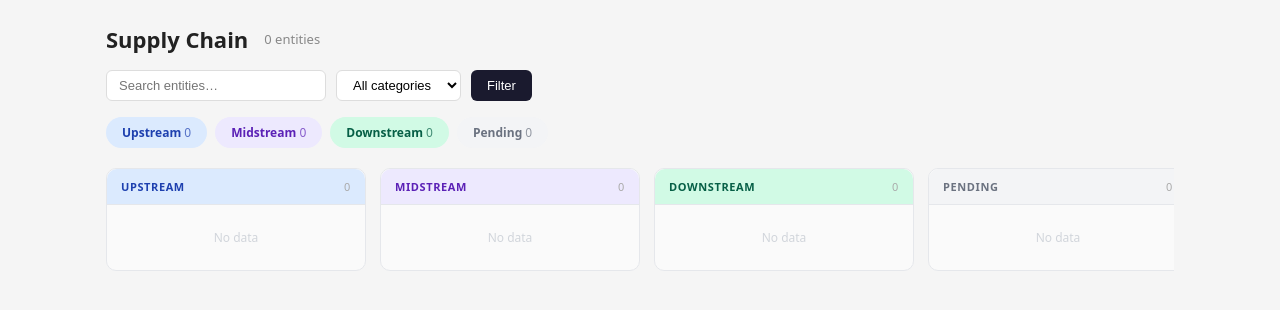
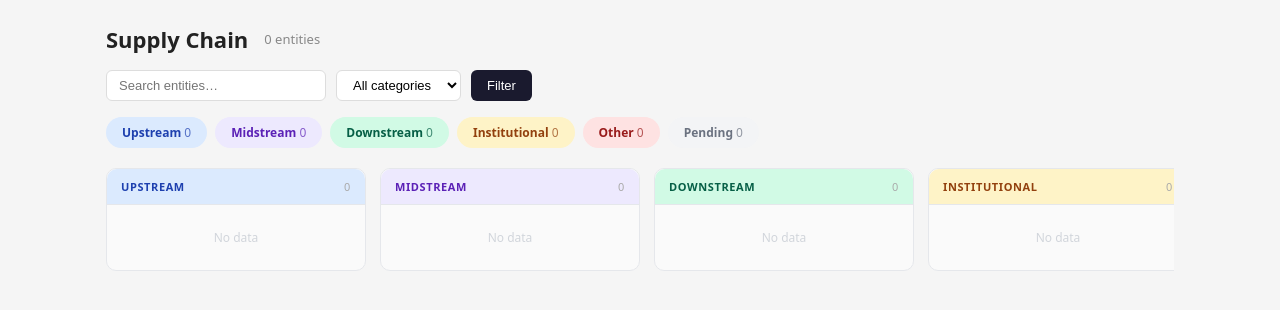
Before and after one commit to lluisforeman-dev/forespace, a Django app: page /curation/supply-chain/ in a window 1280 px wide. Shown: the part 48-358 px from the top of the page. Run offline with Django 4.2, Linux system fonts and the light colour scheme; the visitor is signed in with stand-in values (Sample User, id 1); data that the repository does not hold is empty; parts of the project's set-up code (start-up, migrations or seed data) failed here and were passed over; some libraries are stand-ins or nearby versions.

Commit message:
feat: redesign supply chain taxonomy with proper market-segment LEVEL2
LEVEL1: upstream | midstream | downstream | institutional | other
LEVEL2 maps to market segments not internal subsystem categories.

Co-Authored-By: Claude Sonnet 4.6 <noreply@anthropic.com>

```diff
--- a/curation/views.py
+++ b/curation/views.py
@@ -960,11 +960,21 @@ def classify_supply_chain_all(request):
             .filter(attribute_id='value_chain_tier', superseded_at__isnull=True)
             .values_list('entity_id', flat=True)
         )
-        # Entities whose tier still contains '.other.' — need reclassification
+        # Old-vocab tiers (flat or containing old level2 values) — need reclassification
+        _OLD_LEVEL2 = (
+            'propulsion', 'structures', 'avionics', 'software', 'launch', 'comms',
+            'earth_observation', 'ground_segment', 'navigation', 'power', 'thermal',
+            'manufacturing', 'instruments', 'robotics', 'life_support', 're_entry',
+            'services', 'data', 'finance', 'testing', 'integration', '.other.',
+        )
+        from django.db.models import Q as _Q
+        old_vocab_q = _Q()
+        for _old in _OLD_LEVEL2:
+            old_vocab_q |= _Q(value_text__contains=f'.{_old}.')
         has_other_tier = set(
             Assertion.objects
-            .filter(attribute_id='value_chain_tier', value_text__contains='.other.',
-                    superseded_at__isnull=True)
+            .filter(attribute_id='value_chain_tier', superseded_at__isnull=True)
+            .filter(old_vocab_q)
             .values_list('entity_id', flat=True)
         )
         has_output = set(
@@ -1423,12 +1433,15 @@ def map_data(request):
 
 _SUPPLY_PREDICATES = ['supplies', 'contracted_by', 'customer_of', 'manufactures', 'launches_for', 'launched_payload']
 
-_LEVELS = ['upstream', 'midstream', 'downstream']
-_LEVEL_LABELS = {'upstream': 'Upstream', 'midstream': 'Midstream', 'downstream': 'Downstream'}
-_ALL_LANES = ['upstream', 'midstream', 'downstream', 'pending']
+_LEVELS = ['upstream', 'midstream', 'downstream', 'institutional', 'other']
+_LEVEL_LABELS = {
+    'upstream': 'Upstream', 'midstream': 'Midstream', 'downstream': 'Downstream',
+    'institutional': 'Institutional', 'other': 'Other',
+}
+_ALL_LANES = ['upstream', 'midstream', 'downstream', 'institutional', 'other', 'pending']
 _LANE_LABELS = {
-    'upstream': 'Upstream', 'midstream': 'Midstream',
-    'downstream': 'Downstream', 'pending': 'Pending',
+    'upstream': 'Upstream', 'midstream': 'Midstream', 'downstream': 'Downstream',
+    'institutional': 'Institutional', 'other': 'Other', 'pending': 'Pending',
 }
 
 # Map old flat tiers to levels for backward compat
--- a/ingest/tasks/research.py
+++ b/ingest/tasks/research.py
@@ -1058,19 +1058,46 @@ def extract_supply_chain(entity_id: str):
 _CLASSIFY_SC_PROMPT = """\
 You are classifying a space-industry organisation into supply chain tier paths based on its outputs.
 
-Given the list of outputs below, assign one or more hierarchical tier paths in the format LEVEL1.LEVEL2.specifics:
-  LEVEL1: upstream | midstream | downstream
-  LEVEL2: propulsion | structures | avionics | software | launch | comms |
-          earth_observation | ground_segment | navigation | power | thermal |
-          manufacturing | instruments | robotics | life_support | re_entry |
-          services | data | finance | testing | integration
-  specifics: short free-text descriptor (e.g. electric_ion, heavy_lift, optical_imagery)
+Use the format LEVEL1.LEVEL2.specifics where LEVEL1.LEVEL2 must be one of the valid combinations below.
+specifics is a short snake_case free-text descriptor of the specific product or service (e.g. ion_thrusters, heavy_lift, optical_imagery).
+
+Valid LEVEL1.LEVEL2 combinations:
+  upstream.satellites          — complete satellite platforms (commercial, military, scientific)
+  upstream.spacecraft          — crewed capsules, cargo vessels, deep-space probes
+  upstream.payloads            — instruments, sensors, telescopes, science packages
+  upstream.robotics            — rovers, landers, robotic arms, autonomous systems
+  upstream.habitats            — space stations, orbital modules, surface bases
+  upstream.components          — subsystem hardware: propulsion, avionics, structures, power, thermal, comms hardware
+  upstream.manufacturing_systems — ground assembly, cleanroom, and testing equipment
+
+  midstream.launchers          — rockets and launch vehicles
+  midstream.spaceports         — launch sites, pads, integration facilities
+  midstream.ground_stations    — antenna arrays, downlink and uplink facilities
+  midstream.mission_operations — command and control, flight dynamics, tracking
+  midstream.in_orbit_services  — refuelling, maintenance, active debris removal
+  midstream.space_logistics    — orbital transfer vehicles, space tugs, cargo delivery
+  midstream.relay_networks     — inter-satellite links, deep-space relay architecture
+
+  downstream.earth_observation — remote sensing, environmental monitoring, meteorology
+  downstream.telecommunications — satellite internet, broadcasting, secure radio
+  downstream.navigation        — GNSS, positioning, timing services
+  downstream.data_analytics    — geospatial intelligence, AI processing, value-added data services
+
+  institutional.government_agency   — national space agencies (NASA, ESA, JAXA …)
+  institutional.research            — universities, research labs, R&D organisations
+  institutional.regulatory          — regulators, standards bodies, spectrum authorities
+  institutional.military            — defence and intelligence space programmes
+  institutional.funding             — grants, public funding bodies, investment programmes
+
+  other.finance                — venture capital, private equity, space-focused investors
+  other.consulting             — advisory, strategy, engineering consultancies
+  other.media                  — media, news, industry analysis
 
 Rules:
-- Derive ONLY from the outputs listed. Do not invent.
-- One path per distinct market position.
-- Return JSON: {"tiers": ["upstream.propulsion.hydrazine_monopropellant", ...]}
-- Return only valid JSON, no explanation.
+- Assign ONLY paths whose LEVEL1.LEVEL2 appears in the list above.
+- Derive ONLY from the outputs listed — do not invent capabilities.
+- Assign one path per distinct market position; SpaceX would get multiple.
+- Return JSON only: {{"tiers": ["upstream.components.ion_thrusters", ...]}}
 
 Organisation: {name}
 Outputs:
--- a/templates/curation/supply_chain.html
+++ b/templates/curation/supply_chain.html
@@ -22,10 +22,12 @@
   }
   .lane-pill:hover { border-color:currentColor; text-decoration:none; }
   .lane-pill.active { border-color:currentColor; }
-  .lane-pill.l-upstream   { background:#dbeafe; color:#1e40af; }
-  .lane-pill.l-midstream  { background:#ede9fe; color:#5b21b6; }
-  .lane-pill.l-downstream { background:#d1fae5; color:#065f46; }
-  .lane-pill.l-pending    { background:#f3f4f6; color:#6b7280; }
+  .lane-pill.l-upstream      { background:#dbeafe; color:#1e40af; }
+  .lane-pill.l-midstream     { background:#ede9fe; color:#5b21b6; }
+  .lane-pill.l-downstream    { background:#d1fae5; color:#065f46; }
+  .lane-pill.l-institutional { background:#fef3c7; color:#92400e; }
+  .lane-pill.l-other         { background:#fee2e2; color:#991b1b; }
+  .lane-pill.l-pending       { background:#f3f4f6; color:#6b7280; }
 
   /* Swimlane */
   .swimlane { display:flex; gap:14px; overflow-x:auto; padding-bottom:12px; align-items:flex-start; }
@@ -41,10 +43,12 @@
   .lane-count { font-weight:400; color:#aaa; }
   .lane-body { padding:8px; display:flex; flex-direction:column; gap:6px; max-height:72vh; overflow-y:auto; }
 
-  .lane.l-upstream   .lane-header { background:#dbeafe; color:#1e40af; }
-  .lane.l-midstream  .lane-header { background:#ede9fe; color:#5b21b6; }
-  .lane.l-downstream .lane-header { background:#d1fae5; color:#065f46; }
-  .lane.l-pending    .lane-header { background:#f3f4f6; color:#6b7280; }
+  .lane.l-upstream      .lane-header { background:#dbeafe; color:#1e40af; }
+  .lane.l-midstream     .lane-header { background:#ede9fe; color:#5b21b6; }
+  .lane.l-downstream    .lane-header { background:#d1fae5; color:#065f46; }
+  .lane.l-institutional .lane-header { background:#fef3c7; color:#92400e; }
+  .lane.l-other         .lane-header { background:#fee2e2; color:#991b1b; }
+  .lane.l-pending       .lane-header { background:#f3f4f6; color:#6b7280; }
 
   /* Entity card */
   .sc-card {
```
